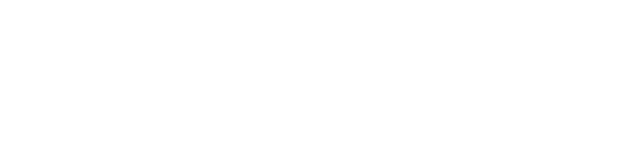
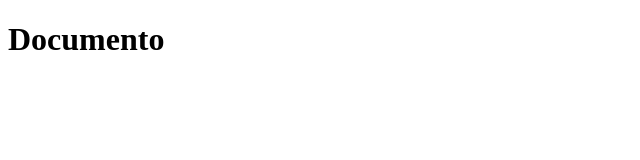
Before and after one commit to Deniisolo/jsdesde0, a plain HTML site: page index.html in a window 1280 px wide. Shown: the whole page, without its empty margins (0-640 px from the left). Drawn offline with Linux system fonts and the light colour scheme.

Commit message:
primer commit

```diff
--- a/index.html
+++ b/index.html
@@ -6,6 +6,7 @@
     <title>Document</title>
 </head>
 <body>
+    <h1>Documento</h1>
     <script src="index.js"></script>
 </body>
 </html>
```
